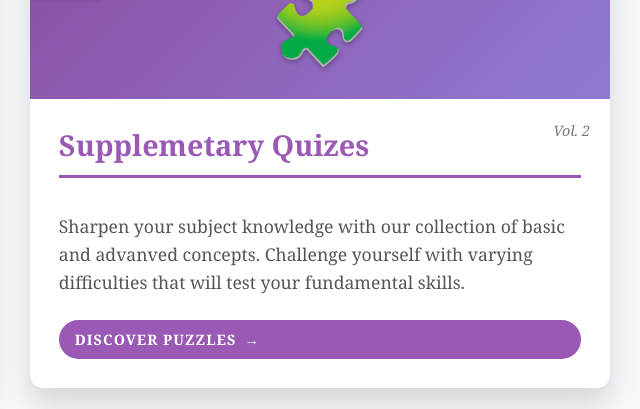
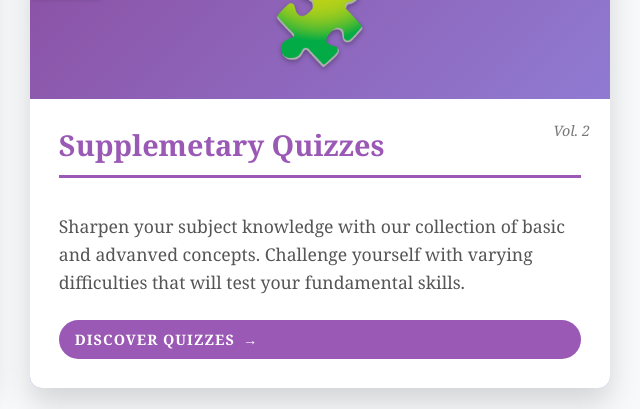
Before and after one commit to RMS-Sof/EcoSystem, a plain HTML site: page index.html in a window 1280 px wide. Shown: the part 829-1238 px from the top of the page, 630-1270 px from the left. Drawn offline with Linux system fonts and the light colour scheme.

Commit message:
Update index.html

```diff
--- a/index.html
+++ b/index.html
@@ -370,9 +370,9 @@
                 </div>
                 <div class="card-content">
                     <div class="issue-number">Vol. 2</div>
-                    <h2 class="card-title puzzles-title">Supplemetary Quizes</h2>
+                    <h2 class="card-title puzzles-title">Supplemetary Quizzes</h2>
                     <p class="card-excerpt">Sharpen your subject knowledge with our collection of basic and advanved concepts. Challenge yourself with varying difficulties that will test your fundamental skills.</p>
-                    <a href="https://rms-sof.github.io/QuizRoot//" class="read-more puzzles-button">Discover Puzzles</a>
+                    <a href="https://rms-sof.github.io/QuizRoot//" class="read-more puzzles-button">Discover Quizzes</a>
                 </div>
             </div>
 
```
